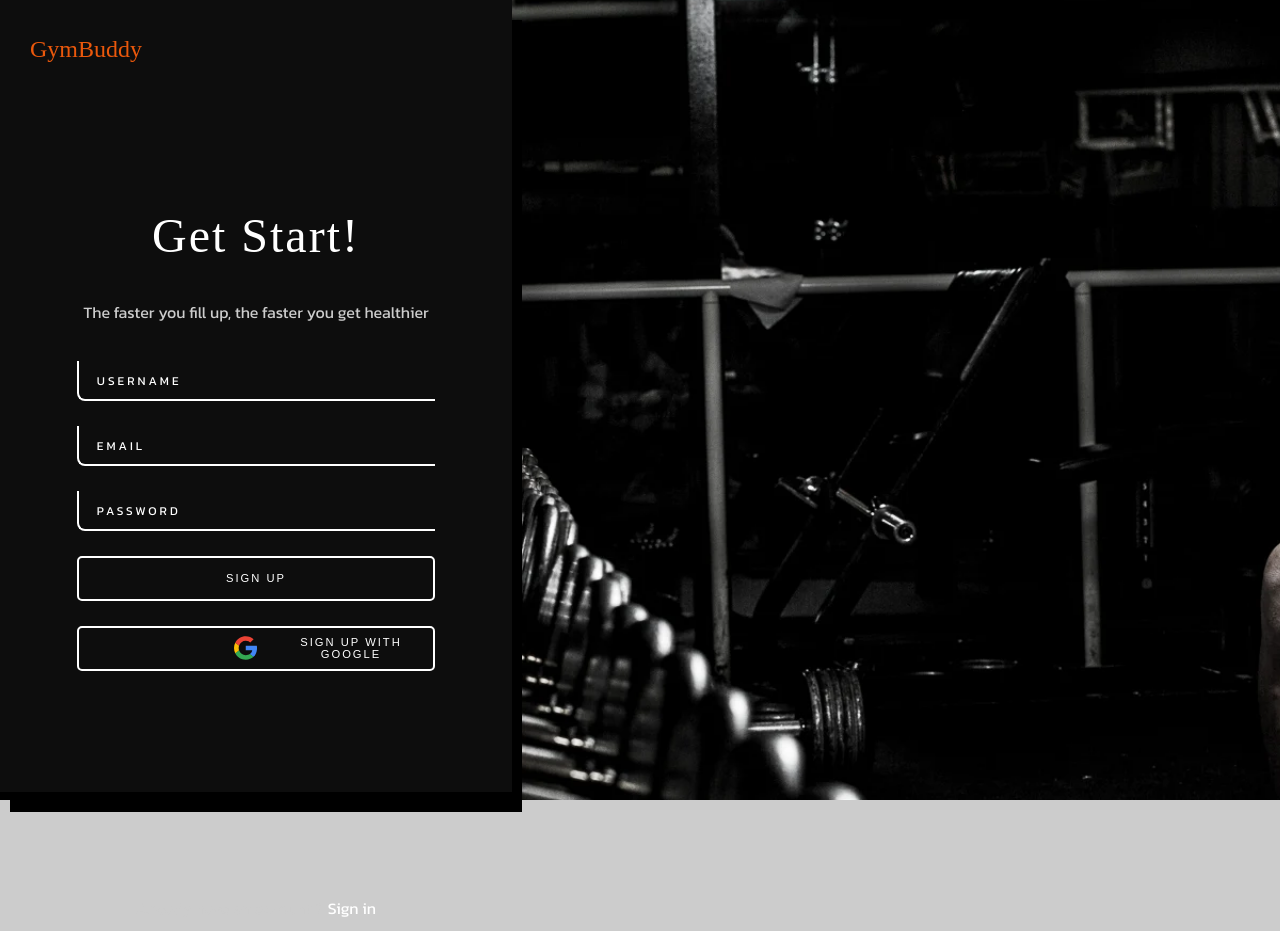
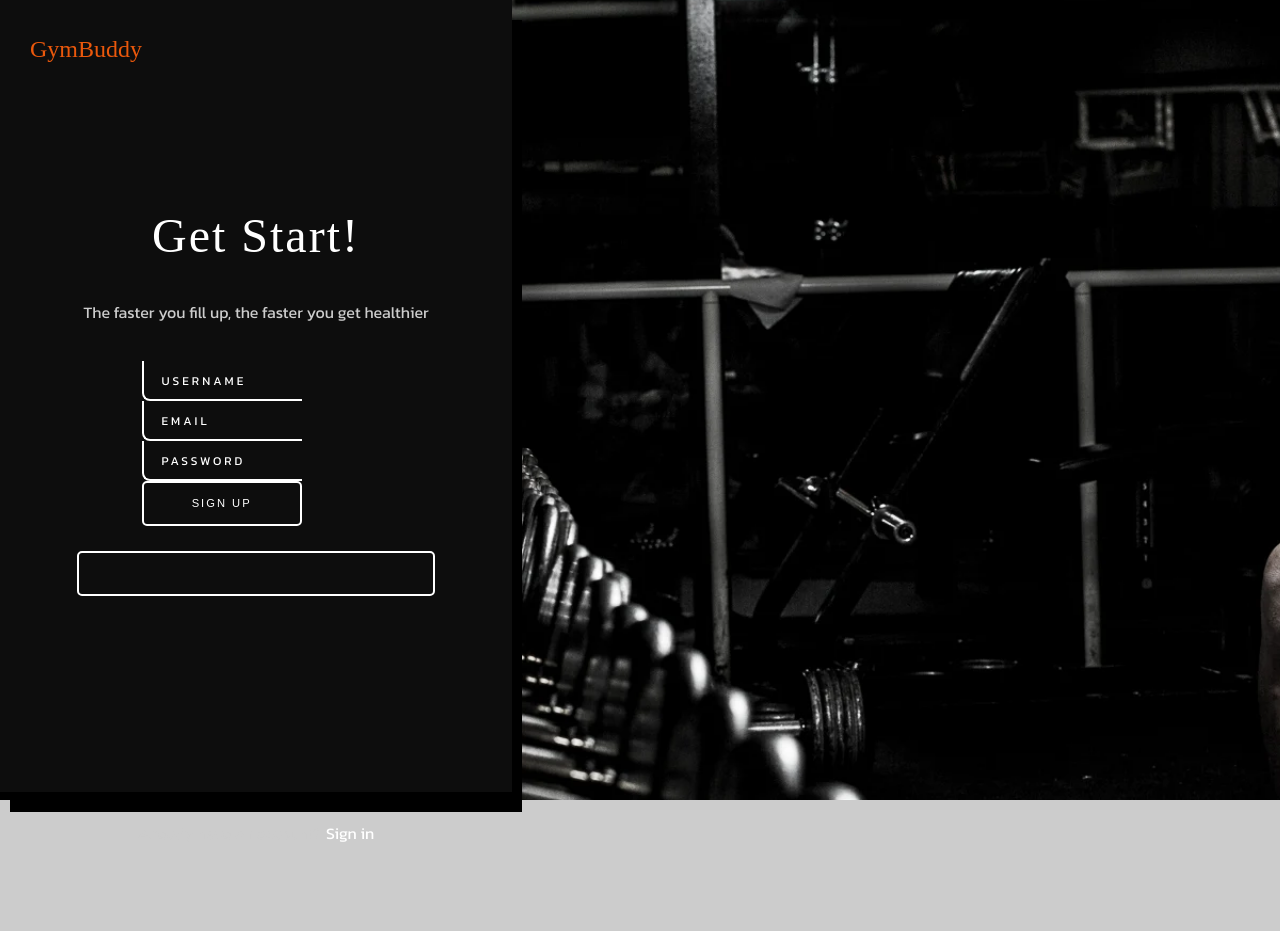
Before and after one commit to Best0129/Client-side-Project, a Next.js app: page /authen/register in a window 1280 px wide. After the commit the page ends 856 px from the top, so only its background shows below. Built offline with nearby package versions, Linux system fonts and the light colour scheme; a web font is replaced by a local one.

Commit message:
register test

```diff
--- a/app/authen/register/page.js
+++ b/app/authen/register/page.js
@@ -4,11 +4,35 @@ import styles from './register.module.css';
 import { Eye, EyeOff } from 'lucide-react';
 
 export default function Register() {
-  const [showPassword, setShowPassword] = useState(false); // State to manage password visibility
-  const [password, setPassword] = useState(''); // State to manage password input
+  const [showPassword, setShowPassword] = useState(false);
+  const [password, setPassword] = useState('');
+  const [username, setUsername] = useState(''); // State for username
+  const [email, setEmail] = useState(''); // State for email
+  const [error, setError] = useState(''); // State for error messages
 
   const togglePasswordVisibility = () => {
-    setShowPassword(!showPassword); // Toggle the visibility state
+    setShowPassword(!showPassword);
+  };
+
+  const handleRegister = async (e) => {
+    e.preventDefault(); // Prevent default form submission
+
+    // Send a POST request to the API
+    const response = await fetch('/api/register', {
+      method: 'POST',
+      headers: {
+        'Content-Type': 'application/json',
+      },
+      body: JSON.stringify({ username, email, password }),
+    });
+
+    if (response.ok) {
+      // Handle successful registration (e.g., redirect or show a success message)
+      console.log('User  registered successfully');
+    } else {
+      const data = await response.json();
+      setError(data.message); // Set error message from the response
+    }
   };
 
   return (
@@ -20,64 +44,56 @@ export default function Register() {
             <h1 className={styles.head}>Get Start!</h1>
             <p>The faster you fill up, the faster you get healthier</p>
 
+            <form onSubmit={handleRegister}> {/* Add form submission handler */}
               <div className={styles.inputBox}>
-              <input type="text" required="required"></input>
+                <input
+                  type="text"
+                  required
+                  value={username}
+                  onChange={(e) => setUsername(e.target.value)} // Update username state
+                />
                 <span className={styles.user}>Username</span>
               </div>
 
               <div className={styles.inputBox}>
-              <input type="email" required="required"></input>
+                <input
+                  type="email"
+                  required
+                  value={email}
+                  onChange={(e) => setEmail(e.target.value)} // Update email state
+                />
                 <span className={styles.user}>Email</span>
               </div>
 
               <div className={styles.inputBox}>
                 <input
-                type={showPassword ? "text" : "password"} // Change input type based on state
-                required="required"
-                value={password} // Bind the input value to the state
-                onChange={(e) => setPassword(e.target.value)} // Update state on input change
+                  type={showPassword ? "text" : "password"}
+                  required
+                  value={password}
+                  onChange={(e) => setPassword(e.target.value)}
                 />
                 <span>Password</span>
-              {password && ( // Conditionally render the button if password is not empty
+                {password && (
                   <button
                     type="button"
                     onClick={togglePasswordVisibility}
-                  className={styles.viewPasswordButton} // Add a class for styling
+                    className={styles.viewPasswordButton}
                   >
                     {showPassword ? <EyeOff /> : <Eye />}
                   </button>
                 )}
               </div>
 
+              {error && <p className={styles.error}>{error}</p>} {/* Display error message */}
 
-            <button className={styles.enter}>Sign up</button>
+              <button type="submit" className={styles.enter}>Sign up</button>
+            </form>
+
             <button className={styles.signinGoogle}>
-              <svg
-                viewBox="0 0 256 262"
-                preserveAspectRatio="xMidYMid"
-                xmlns="http://www.w3.org/2000/svg"
-              >
-                <path
-                  d="M255.878 133.451c0-10.734-.871-18.567-2.756-26.69H130.55v48.448h71.947c-1.45 12.04-9.283 30.172-26.69 42.356l-.244 1.622 38.755 30.023 2.685.268c24.659-22.774 38.875-56.282 38.875-96.027"
-                  fill="#4285F4"
-                ></path>
-                <path
-                  d="M130.55 261.1c35.248 0 64.839-11.605 86.453-31.622l-41.196-31.913c-11.024 7.688-25.82 13.055-45.257 13.055-34.523 0-63.824-22.773-74.269-54.25l-1.531.13-40.298 31.187-.527 1.465C35.393 231.798 79.49 261.1 130.55 261.1"
-                  fill="#34A853"
-                ></path>
-                <path
-                  d="M56.281 156.37c-2.756-8.123-4.351-16.827-4.351-25.82 0-8.994 1.595-17.697 4.206-25.82l-.073-1.73L15.26 71.312l-1.335.635C5.077 89.644 0 109.517 0 130.55s5.077 40.905 13.925 58.602l42.356-32.782"
-                  fill="#FBBC05"
-                ></path>
-                <path
-                  d="M130.55 50.479c24.514 0 41.05 10.589 50.479 19.438l36.844-35.974C195.245 12.91 165.798 0 130.55 0 79.49 0 35.393 29.301 13.925 71.947l42.211 32.783c10.59-31.477 39.891-54.251 74.414-54.251"
-                  fill="#EB4335"
-                ></path>
-              </svg>
-              Sign up with Google
+              {/* Google sign-in button code */}
             </button>
 
-            <p className={styles.sign}>Already have an account ? <span><a href='/authen/login' className={styles.signup}>Sign in</a></span></p>
+            <p className={styles.sign}>Already have an account? <span><a href='/authen/login' className={styles.signup}>Sign in</a></span></p>
           </div>
         </div>
       </section>
```
Also changed, not shown: app/api/register.js (added, +46 -0 lines), app/api/users.js (deleted, +0 -18 lines), app/users/page.js (deleted, +0 -40 lines). Lines whose indentation alone changed are shown as unchanged.
